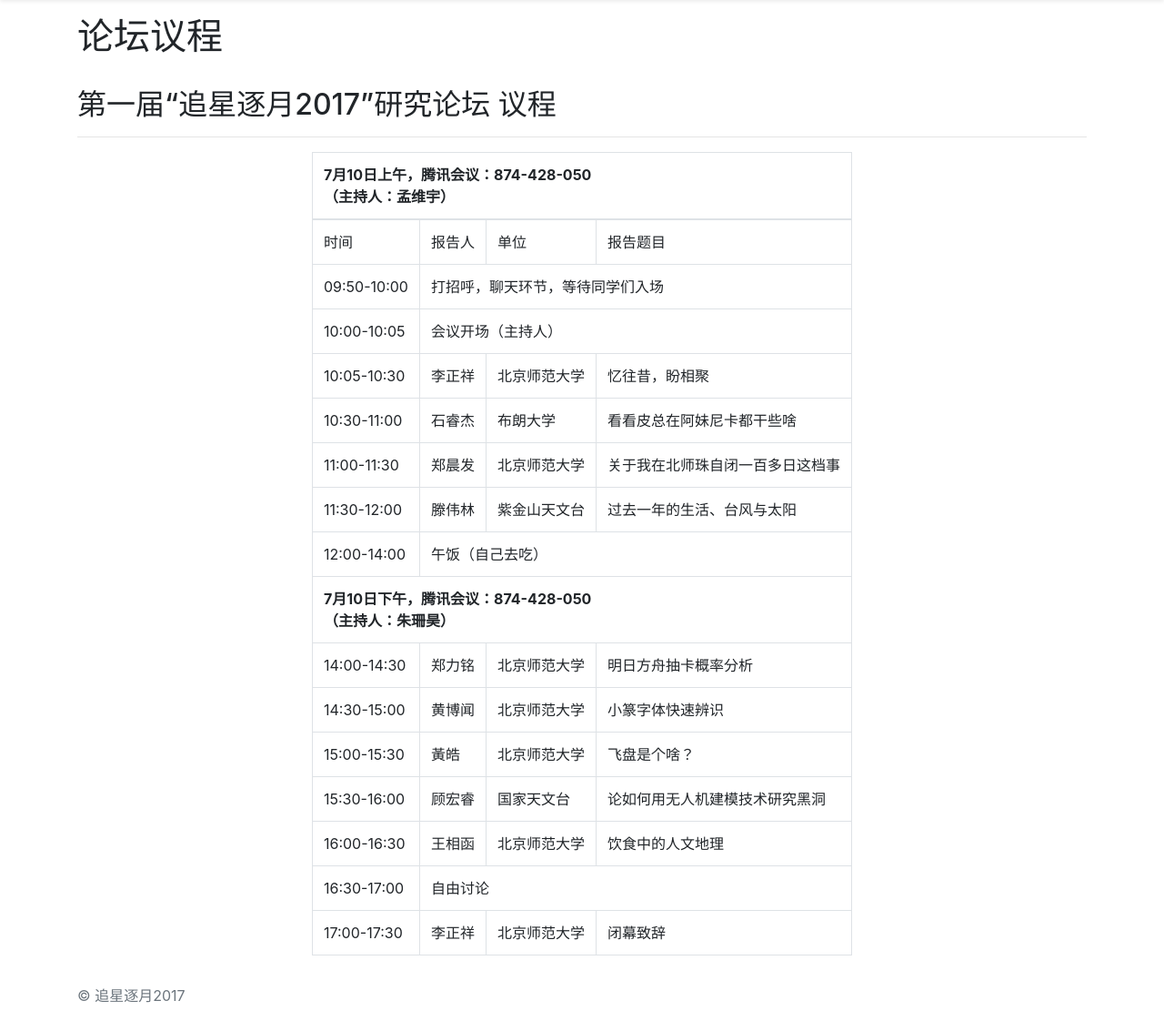
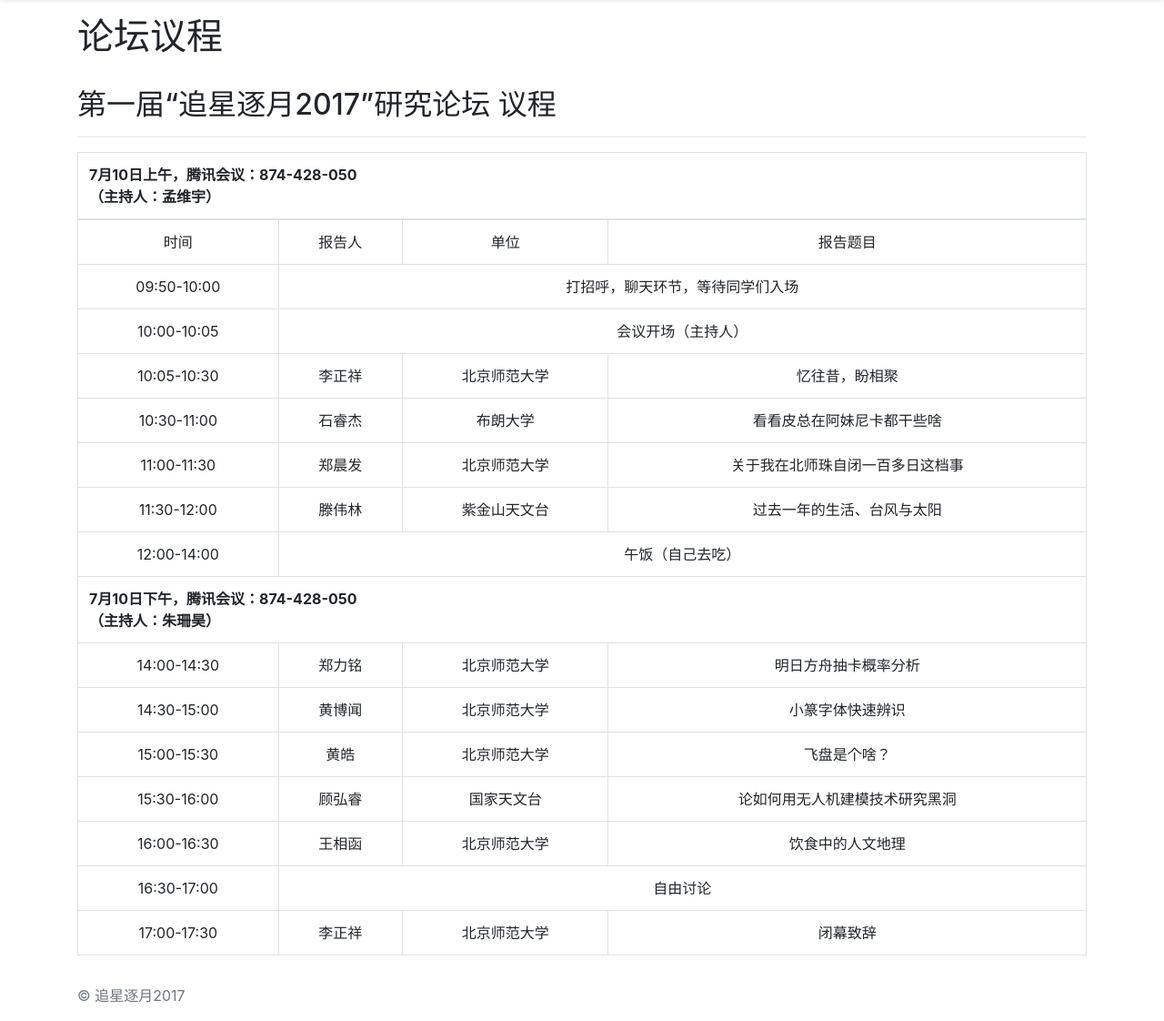
Before and after one commit to ChenfaZheng/StarChaser2017Forum, a Django app: page /schedule/ in a window 1280 px wide. Shown: the part 73-1195 px from the top of the page at 91% size. Run offline with Django 4.2, Linux system fonts and the light colour scheme; parts of the project's set-up code (start-up, migrations or seed data) failed here and were passed over; some libraries are stand-ins or nearby versions.

Commit message:
fix typo; centering alignment

```diff
--- a/static/css/base.css
+++ b/static/css/base.css
@@ -24,3 +24,7 @@ p#homecontent {
 h1#hometitle {
     -webkit-text-stroke: 0.005em navy;
 }
+
+.table td {
+    text-align: center;
+}
--- a/templates/schedule.html
+++ b/templates/schedule.html
@@ -10,8 +10,6 @@
 
     <hr>
 
-    <div class="row justify-content-center">
-        <div class="col-auto">
     <table class="table table-bordered">
         <thead>
             <tr>
@@ -78,13 +76,13 @@
             </tr>
             <tr>
                 <td>15:00-15:30</td>
-                        <td>黃皓</td>
+                <td>黄皓</td>
                 <td>北京师范大学</td>
                 <td>飞盘是个啥？</td>
             </tr>
             <tr>
                 <td>15:30-16:00</td>
-                        <td>顾宏睿</td>
+                <td>顾弘睿</td>
                 <td>国家天文台</td>
                 <td>论如何用无人机建模技术研究黑洞</td>
             </tr>
@@ -106,7 +104,5 @@
             </tr>
         </tbody>
     </table>
-        </div>
-    </div>
 
 {% endblock content %}
```
Lines whose indentation alone changed are shown as unchanged.
